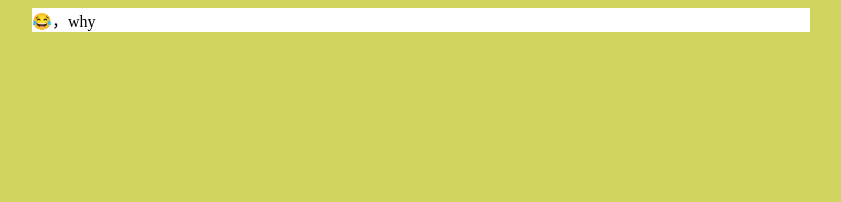
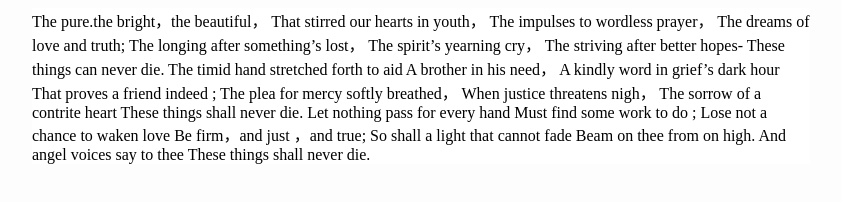
Before and after one commit to wyd1610712520/wyd1610712520.github.io, a plain HTML site: page index.html in a window 1280 px wide. Shown: the whole page, without its empty margins (219-1060 px from the left). Drawn offline with Linux system fonts and the light colour scheme.

Commit message:
no message

```diff
--- a/index.html
+++ b/index.html
@@ -13,8 +13,8 @@
 
 
         <style type="text/css">
-            body{background:#D2D460;text-align:center;}
-            div{width:778px;margin:0 auto;background:#fff;text-align:left;}
+            body{background:#FDFDFD;text-align:center;}
+            div{width:778px;margin:0 auto;background:#ffffff;text-align:left;}
             </style>
 
 
@@ -23,7 +23,38 @@
 
 <body itemscope itemtype="http://schema.org/WebPage" lang="zh-Hans">
 
-<div>😂，why</div>
+<div>
+
+The pure.the bright，the beautiful，
+That stirred our hearts in youth，
+The impulses to wordless prayer，
+The dreams of love and truth;
+The longing after something’s lost，
+The spirit’s yearning cry，
+The striving after better hopes-
+These things can never die.
+
+The timid hand stretched forth to aid
+A brother in his need，
+A kindly word in grief’s dark hour
+That proves a friend indeed ;
+The plea for mercy softly breathed，
+When justice threatens nigh，
+The sorrow of a contrite heart
+These things shall never die.
+
+Let nothing pass for every hand
+Must find some work to do ;
+Lose not a chance to waken love
+Be firm，and just ，and true;
+So shall a light that cannot fade
+Beam on thee from on high.
+And angel voices say to thee
+These things shall never die.
+
+
+
+</div>
 
 
 
```
